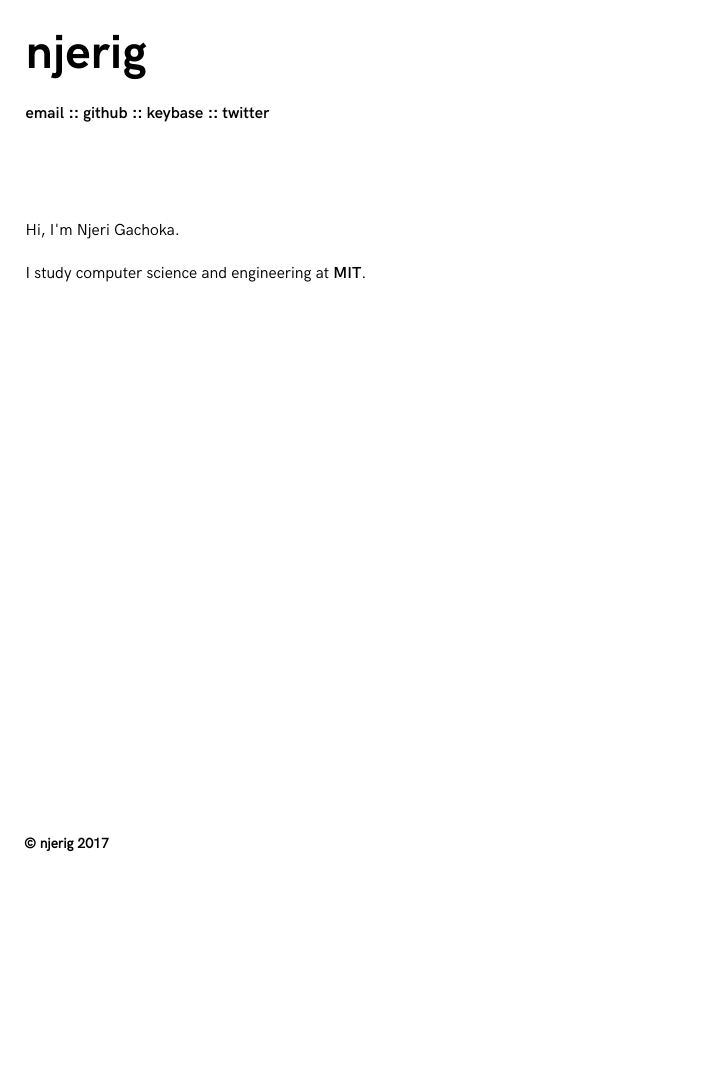
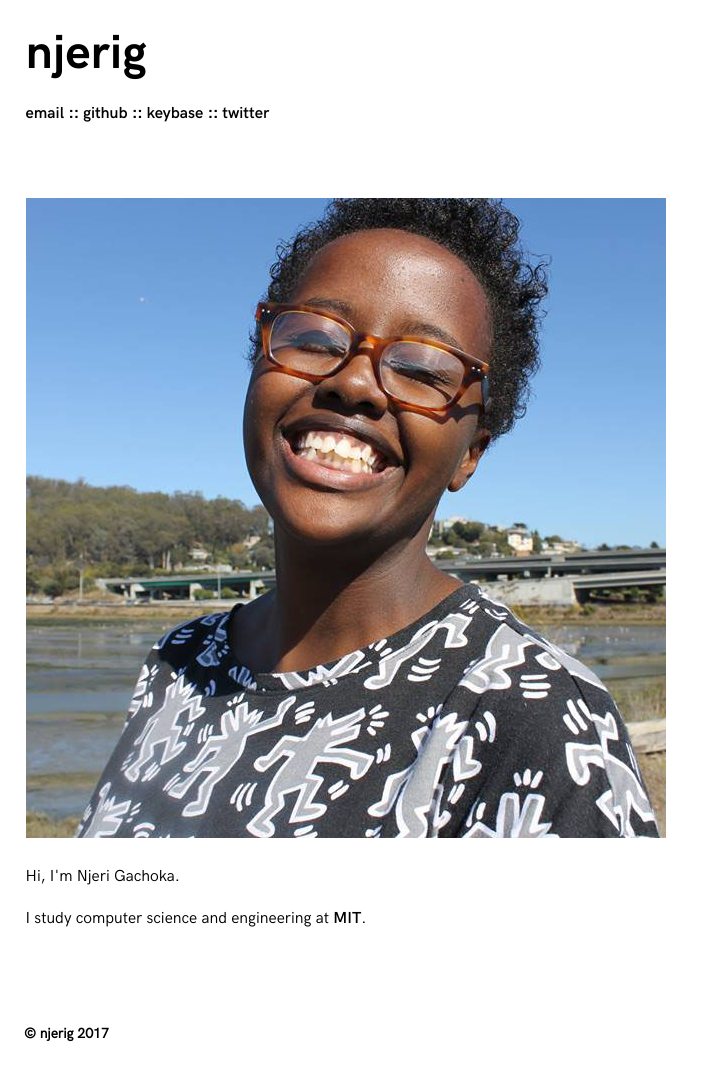
Before and after one commit to njerig/personal-website, a Jekyll site: the page built from index.html, in a window 1280 px wide. Shown: the whole page, without its empty margins (0-705 px from the left). Built offline with Jekyll 4.4.1, drawn with Linux system fonts in a browser that asks for light colours; some web fonts are replaced; before the commit the page ends 900 px from its top, so only the background shows below that.

Commit message:
add njeri.jpg to index.html

```diff
--- a/index.html
+++ b/index.html
@@ -2,6 +2,7 @@
 layout: hp
 ---
 <div class="container">
+  <img src="img/njeri.jpg" alt="Njeri">
   <p>Hi, I'm Njeri Gachoka.</p>
   <p>I study computer science and engineering at <a href="https://mit.edu">MIT</a>.</p>
 </div>
```
Also changed, not shown: img/njeri.jpg (added).
